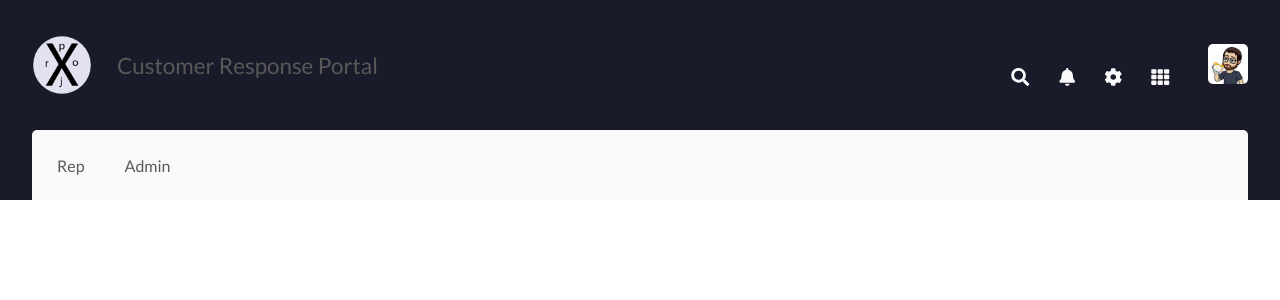
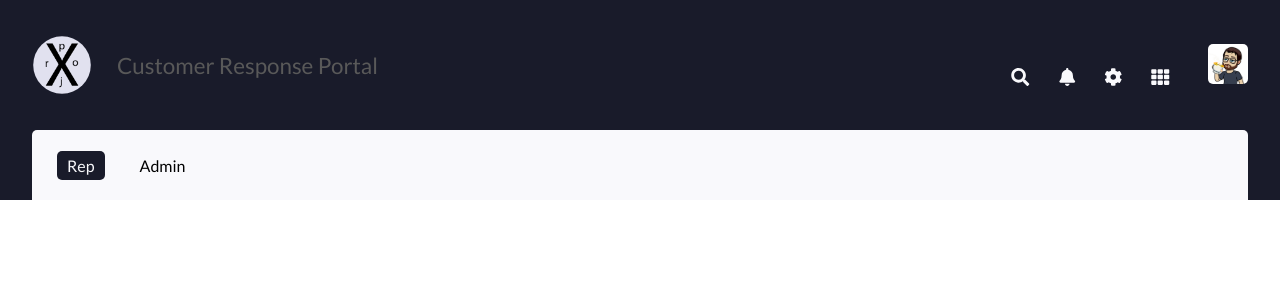
Before and after one commit to ZumDeWald/ProjX, a React (Create React App) app: page / in a window 1280 px wide. Shown: the top 300 px of the page. Built offline with nearby package versions, Linux system fonts and the light colour scheme.

Commit message:
Moved Rep/Admin view highlight to state in App

```diff
--- a/src/App.css
+++ b/src/App.css
@@ -68,8 +68,14 @@ nav {
 }
 
 .nav-list-item {
-  padding: 0;
-  margin: auto 15px auto 25px;
+  padding: 5px 10px;
+  margin: auto 0 auto 25px;
+  border-radius: 5px;
+}
+
+.selected-view {
+  background: var(--onyx);
+  color: var(--gray1);
 }
 
 main {
--- a/src/App.js
+++ b/src/App.js
@@ -1,8 +1,7 @@
-import React from 'react';
-import { Router } from '@reach/router';
+import React, { useState } from 'react';
+import { Router, Link } from '@reach/router';
 import Rep from './Rep.js';
 import Admin from './Admin.js';
-import NavLink from './NavLink.js';
 
 import './App.css';
 import logo from './projX.png';
@@ -12,6 +11,8 @@ import { FontAwesomeIcon } from '@fortawesome/react-fontawesome';
 
 
 function App() {
+
+  const [currentView, setCurrentView] = useState("Rep");
 
   return (
     <>
@@ -31,10 +32,10 @@ function App() {
         </section>
         <nav>
           <ul className="nav-list">
-            <li className="nav-list-item">
-              <NavLink to="/rep/work"> Rep </NavLink></li>
-            <li className="nav-list-item">
-              <NavLink to="/admin/weekly-results"> Admin </NavLink></li>
+            <li className={currentView === "Rep" ? "nav-list-item selected-view" : "nav-list-item"} onClick={() => {setCurrentView("Rep")}}>
+              <Link to="/rep/work"> Rep </Link></li>
+            <li className={currentView === "Admin" ? "nav-list-item selected-view" : "nav-list-item"} onClick={() => {setCurrentView("Admin")}}>
+              <Link to="/admin/weekly-results"> Admin </Link></li>
           </ul>
         </nav>
       </header>
--- a/src/index.css
+++ b/src/index.css
@@ -34,3 +34,16 @@ a:focus {
   outline-color: #6B7CB5;
   outline-width: thin;
 }
+
+a:visited,
+a:link {
+  text-decoration: none;
+  color: inherit;
+}
+
+video,
+img,
+button,
+a {
+  box-sizing: border-box;
+}
```
